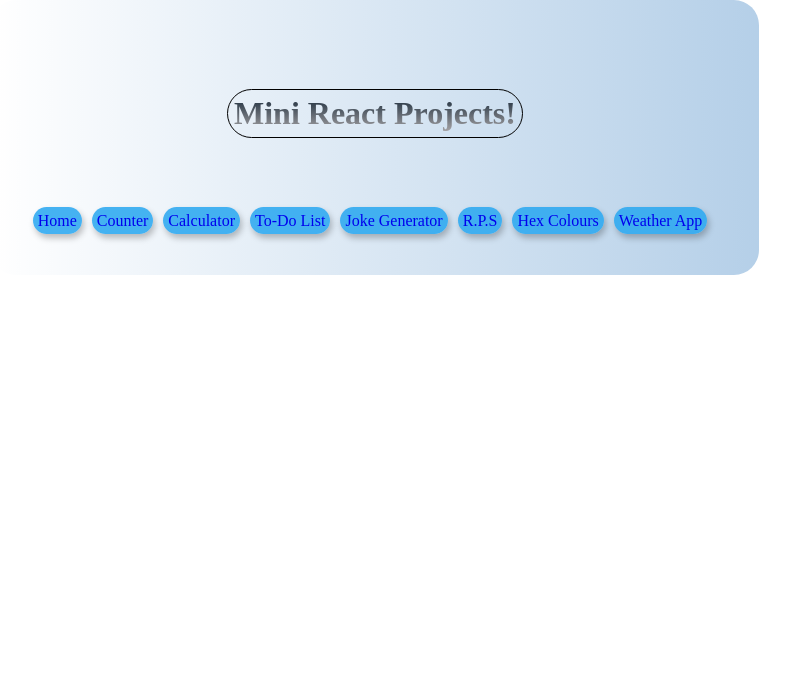
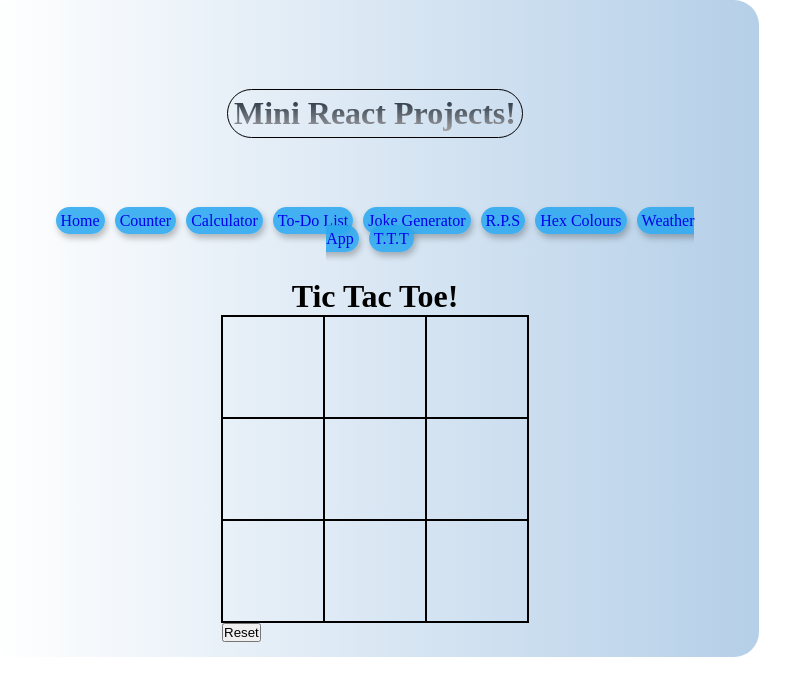
Before and after one commit to jss118/Mini-React-apps, a React (Create React App) app: page /TicTacToe in a window 1280 px wide. Shown: the top 696 px of the page, without its empty margins (265-1055 px from the left). Built offline with nearby package versions, Linux system fonts and the light colour scheme.

Commit message:
add tictactoe section and table

```diff
--- a/src/App.css
+++ b/src/App.css
@@ -480,6 +480,29 @@ body {
   padding-top: 20px;
 }
 
+.ttt-container {
+  display: grid;
+  justify-content: center;
+}
+
+.ticTacToe-h1 {
+  text-align: center;
+}
+
+.ticTacToe-table {
+  border-collapse: collapse;
+}
+
+td {
+  border: 2px solid black;
+  height: 100px;
+  width: 100px;
+  text-align: center;
+  vertical-align: center;
+  font-size: 70px;
+  cursor: pointer;
+}
+
 @media only screen and (min-width: 600px) {
   .calculator__border {
     width: 200px;
--- a/src/App.js
+++ b/src/App.js
@@ -9,6 +9,7 @@ import JokeGenerator from "./components/JokeGenerator";
 import RockPaperScissors from "./components/RockPaperScissors";
 import HexColours from "./components/HexColours";
 import Weather from "./components/Weather";
+import TicTacToe from "./components/TicTacToe";
 
 function App() {
   return (
@@ -24,6 +25,7 @@ function App() {
           <Route path="/RockPaperScissors" element={<RockPaperScissors />} />
           <Route path="/HexColours" element={<HexColours />} />
           <Route path="/WeatherApp" element={<Weather />} />
+          <Route path="/TicTacToe" element={<TicTacToe />} />
         </Routes>
       </BrowserRouter>
     </div>
--- a/src/components/Header.jsx
+++ b/src/components/Header.jsx
@@ -29,6 +29,9 @@ const Header = () => {
       <Link className="link__pages" to="WeatherApp">
         Weather App
       </Link>
+      <Link className="link__pages" to="TicTacToe">
+        T.T.T
+      </Link>
     </div>
   );
 };
--- /dev/null
+++ b/src/components/TicTacToe.jsx
@@ -0,0 +1,30 @@
+import React from "react";
+
+const TicTacToe = () => {
+  return (
+    <div className="ttt-container">
+      <h1 className="ticTacToe-h1">Tic Tac Toe!</h1>
+      <table className="ticTacToe-table">
+        <tr>
+          <td className="ticTacToe-tableCell" id="0"></td>
+          <td className="ticTacToe-tableCell" id="1"></td>
+          <td className="ticTacToe-tableCell" id="2"></td>
+        </tr>
+        <tr>
+          <td className="ticTacToe-tableCell" id="3"></td>
+          <td className="ticTacToe-tableCell" id="4"></td>
+          <td className="ticTacToe-tableCell" id="5"></td>
+        </tr>
+        <tr>
+          <td className="ticTacToe-tableCell" id="6"></td>
+          <td className="ticTacToe-tableCell" id="7"></td>
+          <td className="ticTacToe-tableCell" id="8"></td>
+        </tr>
+        <div className="ticTacToe-endGame"></div>
+        <button>Reset</button>
+      </table>
+    </div>
+  );
+};
+
+export default TicTacToe;
```
